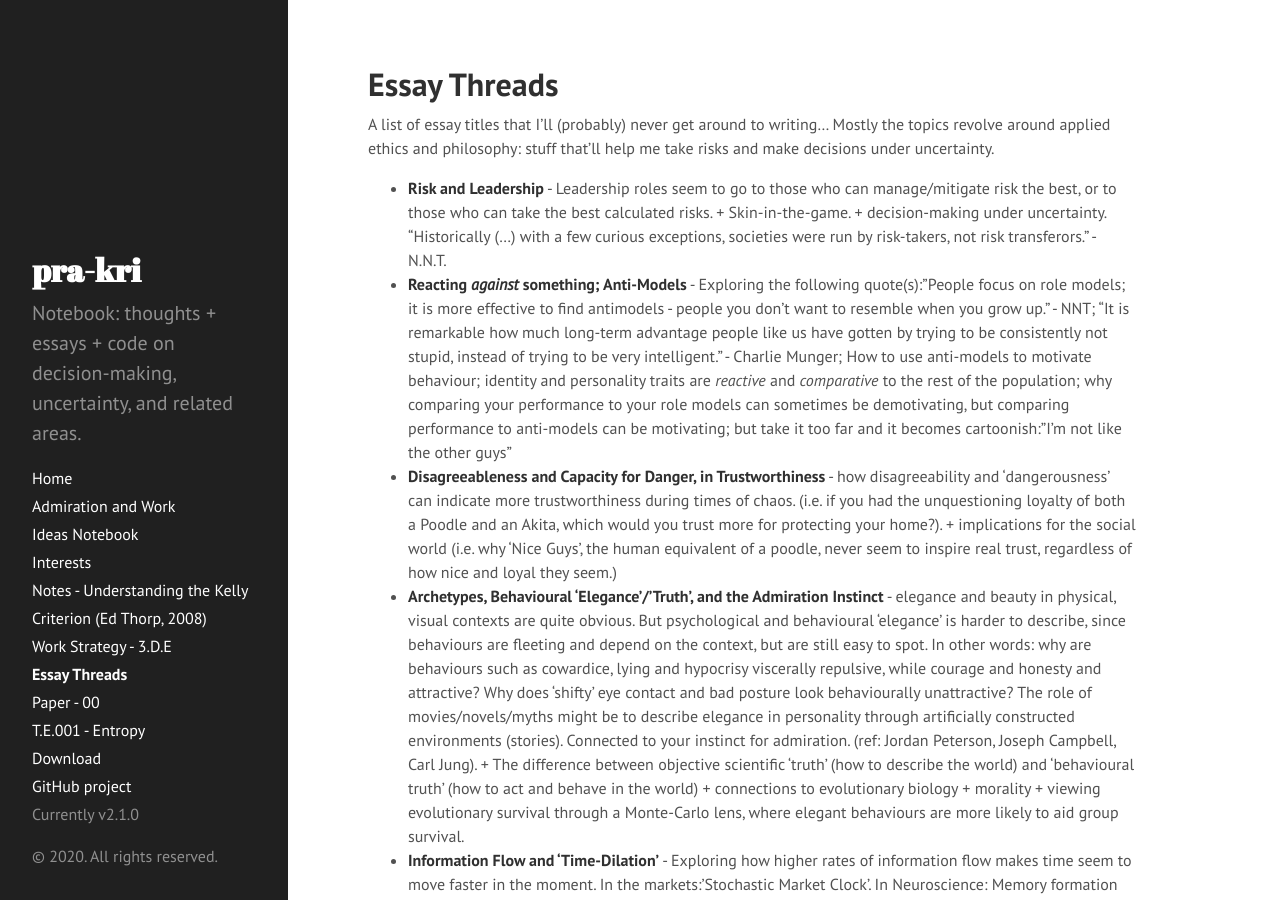
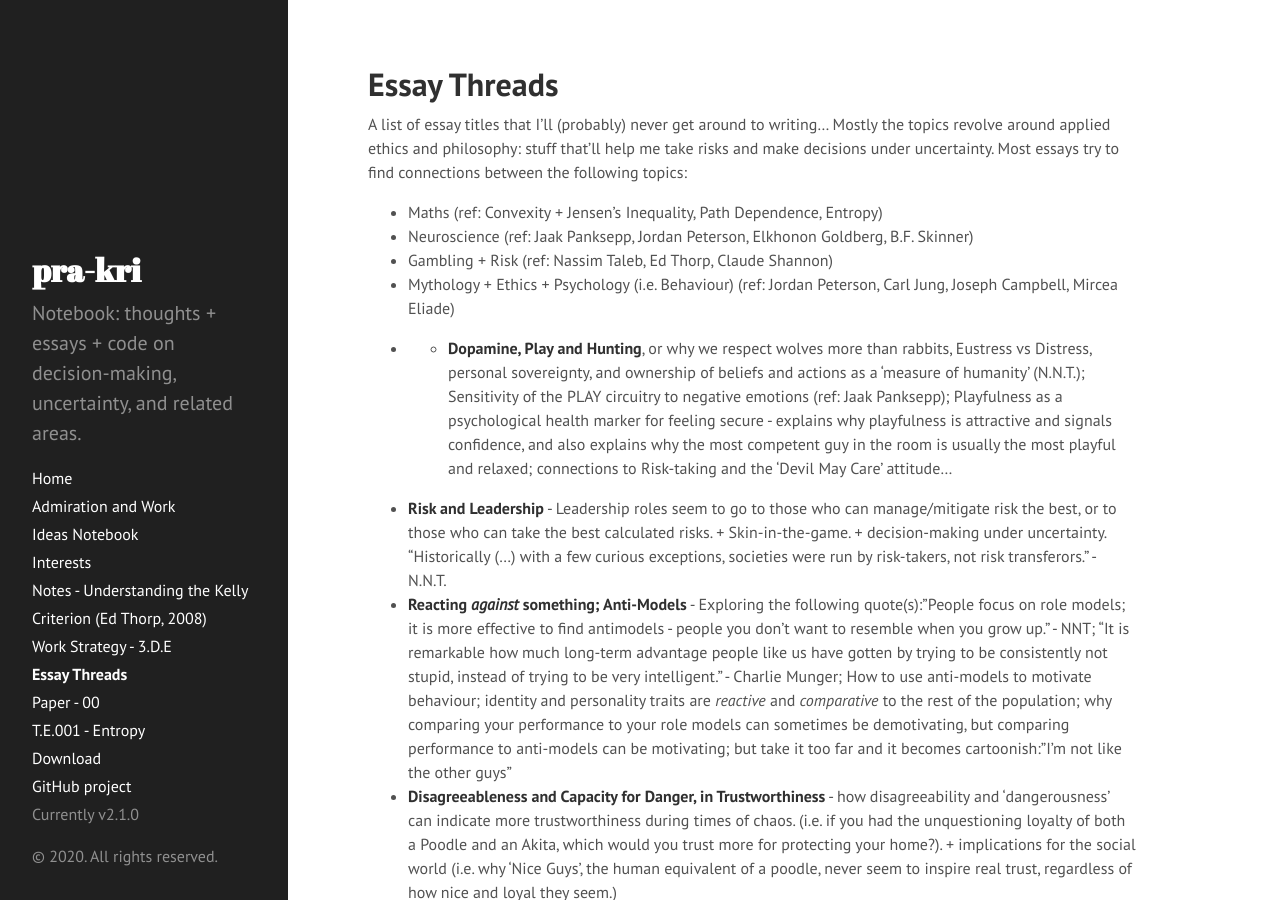
Before and after one commit to pra-kri/pra-kri.github.io, a Jekyll site: the page built from essay_threads.md, in a window 1280 px wide and 900 px high. Built offline with Jekyll 4.4.1, drawn with Linux system fonts in a browser that asks for light colours; some of the changed text lies outside the part shown.

Commit message:
Update essay_threads.md

```diff
--- a/essay_threads.md
+++ b/essay_threads.md
@@ -5,8 +5,15 @@ title: Essay Threads
 
 A list of essay titles that I'll (probably) never get around to writing...
 Mostly the topics revolve around applied ethics and philosophy: stuff that'll help me take risks and make decisions under uncertainty.
+Most essays try to find connections between the following topics:
+* Maths (ref: Convexity + Jensen's Inequality, Path Dependence, Entropy)
+* Neuroscience (ref: Jaak Panksepp, Jordan Peterson, Elkhonon Goldberg, B.F. Skinner)
+* Gambling + Risk (ref: Nassim Taleb, Ed Thorp, Claude Shannon)
+* Mythology + Ethics + Psychology (i.e. Behaviour) (ref: Jordan Peterson, Carl Jung, Joseph Campbell, Mircea Eliade)
 
 
+
+* * **Dopamine, Play and Hunting**, or why we respect wolves more than rabbits, Eustress vs Distress, personal sovereignty, and ownership of beliefs and actions as a 'measure of humanity' (N.N.T.); Sensitivity of the PLAY circuitry to negative emotions (ref: Jaak Panksepp); Playfulness as a psychological health marker for feeling secure - explains why playfulness is attractive and signals confidence, and also explains why the most competent guy in the room is usually the most playful and relaxed; connections to Risk-taking and the 'Devil May Care' attitude...
 * **Risk and Leadership** - Leadership roles seem to go to those who can manage/mitigate risk the best, or to those who can take the best calculated risks. + Skin-in-the-game. + decision-making under uncertainty. "Historically (...) with a few curious exceptions, societies were run by risk-takers, not risk transferors." - N.N.T.
 * **Reacting *against* something; Anti-Models** - Exploring the following quote(s):"People focus on role models; it is more effective to find antimodels - people you don't want to resemble when you grow up." - NNT; "It is remarkable how much long-term advantage people like us have gotten by trying to be consistently not stupid, instead of trying to be very intelligent." - Charlie Munger; How to use anti-models to motivate behaviour; identity and personality traits are *reactive* and *comparative* to the rest of the population; why comparing your performance to your role models can sometimes be demotivating, but comparing performance to anti-models can be motivating; but take it too far and it becomes cartoonish:"I'm not like the other guys"
 * **Disagreeableness and Capacity for Danger, in Trustworthiness** - how disagreeability and 'dangerousness' can indicate more trustworthiness during times of chaos. (i.e. if you had the unquestioning loyalty of both a Poodle and an Akita, which would you trust more for protecting your home?). + implications for the social world (i.e. why 'Nice Guys', the human equivalent of a poodle, never seem to inspire real trust, regardless of how nice and loyal they seem.)
```
Also changed, not shown: other parts of essay_threads.md (+0 -1 lines).
